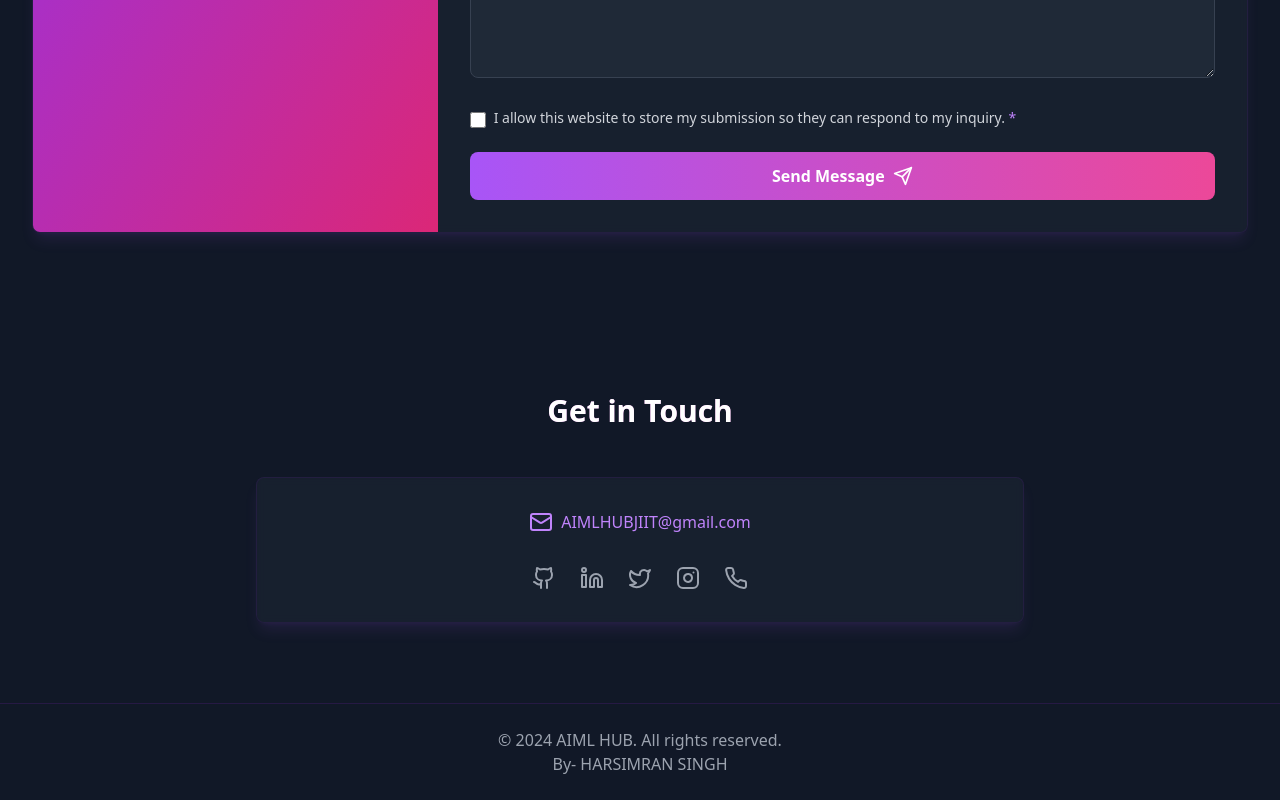
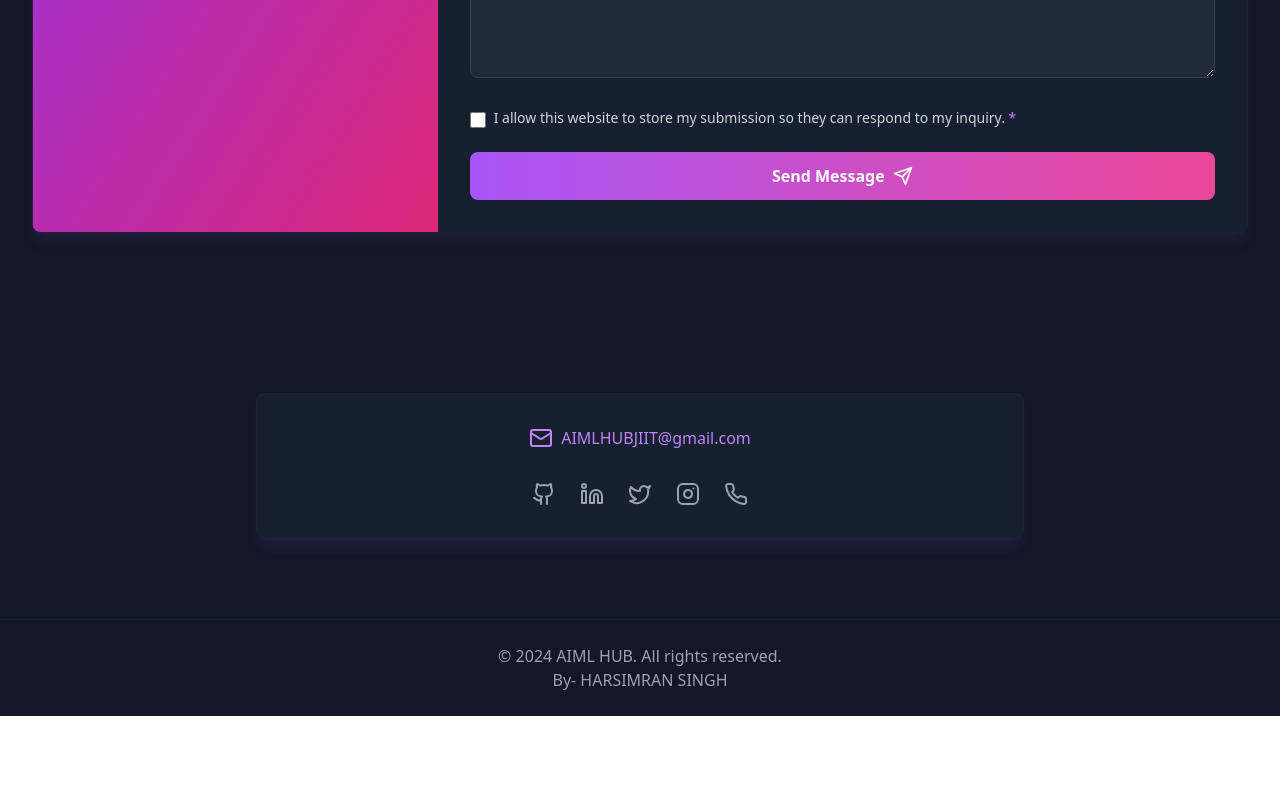
Before and after one commit to Aarnya-Jain/ai-ml-hub-website, a React (Vite) app: page / in a window 1280 px wide. Shown: the part 8315-9115 px from the top of the page. After the commit the page ends 9031 px from the top, so only its background shows below. Built offline with nearby package versions, Linux system fonts and the light colour scheme.

Commit message:
Update Contact.tsx

```diff
--- a/src/components/Contact.tsx
+++ b/src/components/Contact.tsx
@@ -13,9 +13,6 @@ export default function Contact() {
   return (
     <section id="contact" className="relative py-20">
       <div className="max-w-7xl mx-auto px-4 sm:px-6 lg:px-8">
-        <h2 className="text-3xl font-bold text-center text-white mb-12 bg-clip-text text-transparent bg-gradient-to-r from-purple-400 to-pink-400">
-          Get in Touch
-        </h2>
         <div className="max-w-3xl mx-auto">
           <div className="bg-gray-800/50 backdrop-blur-sm rounded-lg border border-purple-900/20 p-8 shadow-lg shadow-purple-500/10 hover:shadow-purple-500/50 transform hover:scale-105 transition-all duration-300">
             <div className="flex items-center justify-center mb-8">
```
